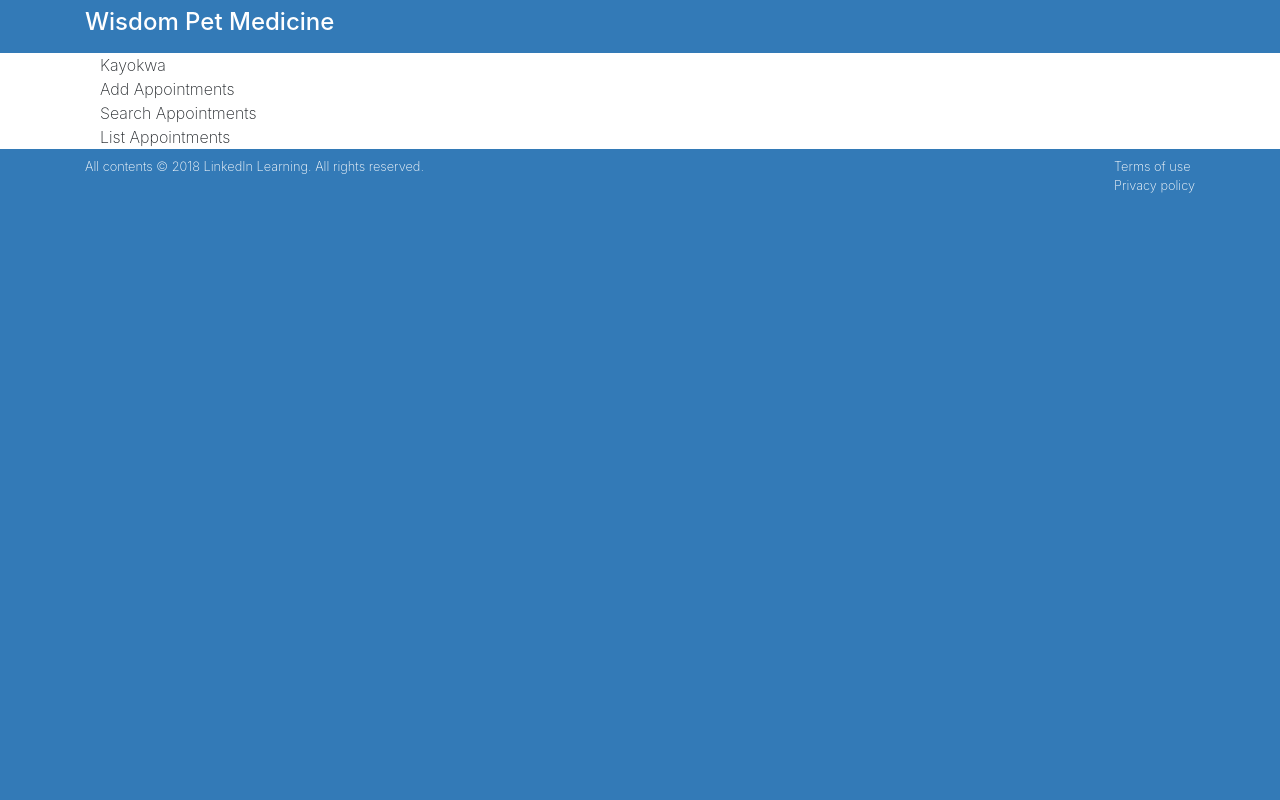
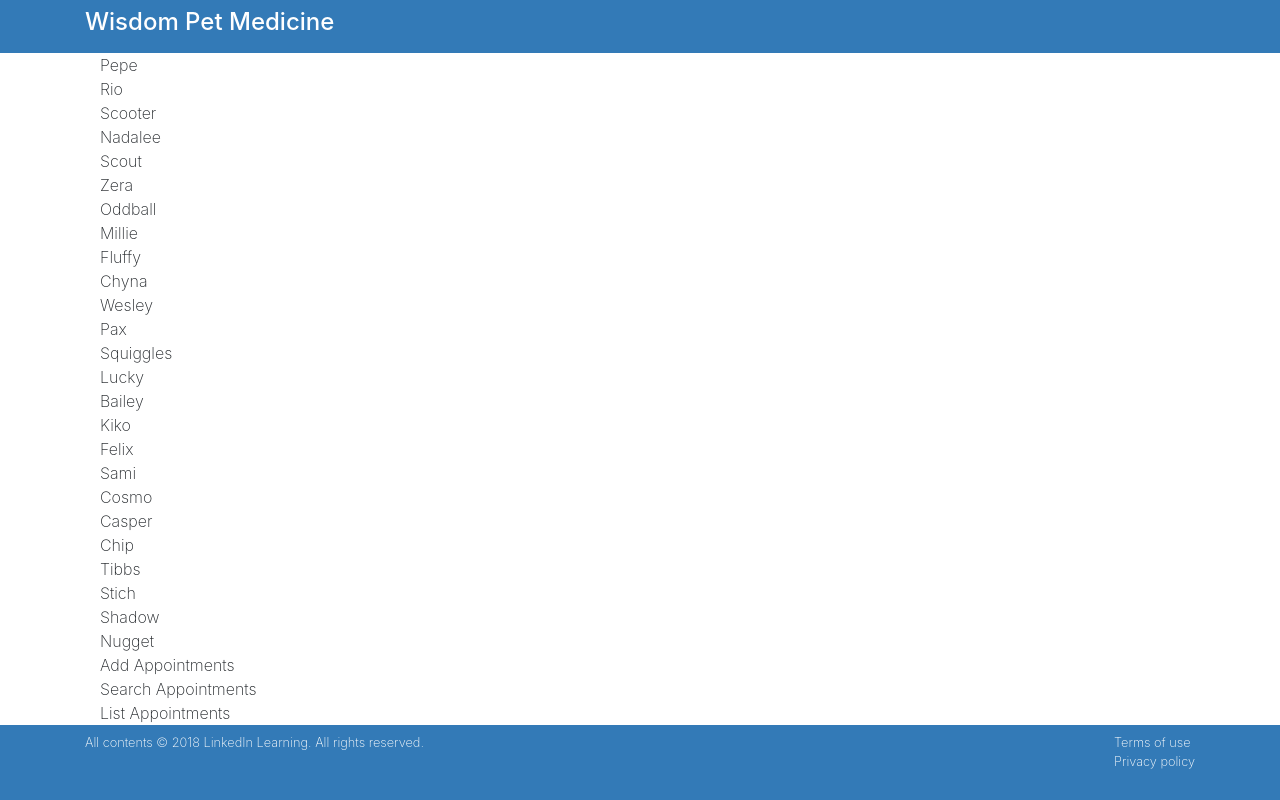
Before and after one commit to Kayokwa/ReactJsProjects, a React (Create React App) app in the folder reactingonlineappointments/: page / in a window 1280 px wide. Built offline with nearby package versions, Linux system fonts and the light colour scheme.

Commit message:
Simple way of working with complex fetched data

```diff
--- a/reactingonlineappointments/src/components/App.js
+++ b/reactingonlineappointments/src/components/App.js
@@ -12,8 +12,6 @@ class App extends Component {
   {
     super();
     this.state = {
-
-      myName:'Kayokwa',
       myAppointments:[]
     };
   }
@@ -32,13 +30,21 @@ fetch('./data.json')
 
 
   render(){
+
+    const ListItems = this.state.myAppointments.map(item => (
+
+      <div>
+        <div>{item.petName}</div>
+        </div>
+    ));
+
   return (
     <main className="page bg-white" id="petratings">
     <div className="container">
       <div className="row">
         <div className="col-md-12 bg-white">
           <div className="container">
-            {this.state.myName}
+            {ListItems}
             <AddAppointments/>
             <SearchAppointments/>
             <ListAppointments/>
```
Lines whose indentation alone changed are shown as unchanged.
